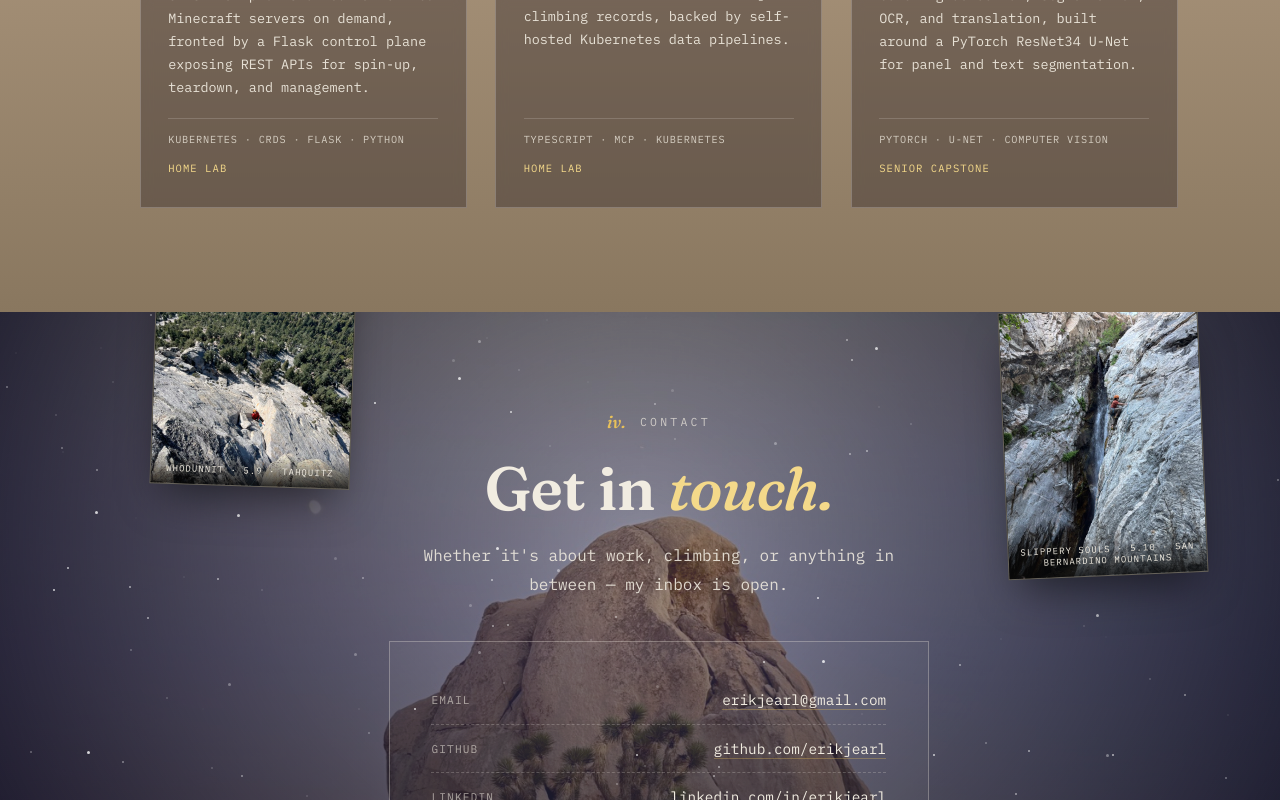
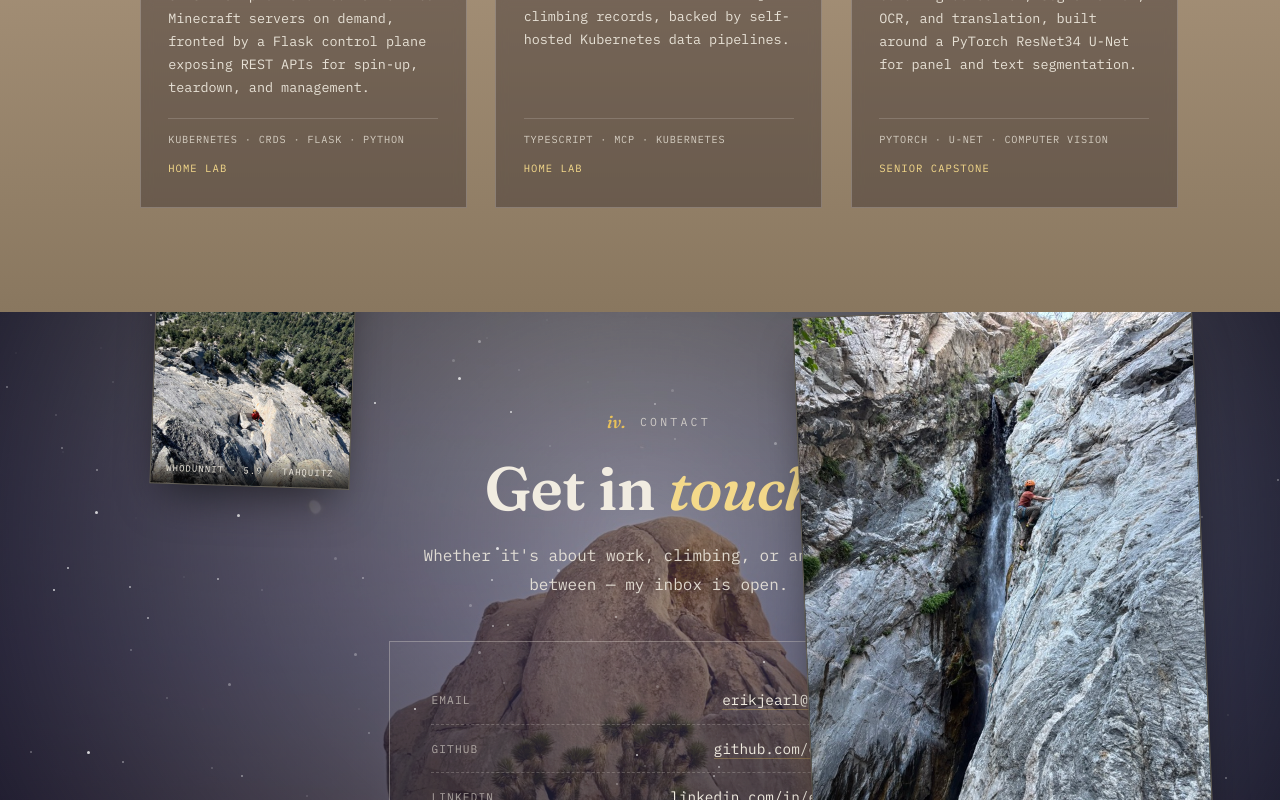
Before and after one commit to erikjearl/erikjearl.com, a React (Vite) app: page / in a window 1280 px wide. Shown: the part 3518-4318 px from the top of the page. Built offline with nearby package versions, Linux system fonts and the light colour scheme.

Commit message:
fix: print width knob flows through --w var; mid-screens scale instead of overriding

```diff
--- a/src/components/FloatPhoto.tsx
+++ b/src/components/FloatPhoto.tsx
@@ -9,7 +9,7 @@ export function FloatPhoto({ print }: { print: Print }) {
 
   const style: CSSProperties = {
     ...print.pos,
-    ...(print.width ? { width: print.width } : {}),
+    ...(print.width ? { ['--w' as string]: print.width } : {}),
     ['--tilt' as string]: print.tilt,
     ['--ar' as string]: print.ar,
   };
--- a/src/styles/base.css
+++ b/src/styles/base.css
@@ -111,7 +111,7 @@ section{
 .float-photo{
   position:absolute;
   z-index:3;
-  width:230px;
+  width:var(--w, 230px);
   will-change:transform;
 }
 .float-photo figure{
--- a/src/styles/contact.css
+++ b/src/styles/contact.css
@@ -104,5 +104,5 @@ footer{
 /* Diagonal corner prints clear the contact card at all widths once they
    slim down a little on mid-size screens. */
 @media (max-width: 1560px) {
-  #contact .float-photo { width: 200px !important; }
+  #contact .float-photo { width: calc(var(--w, 230px) * 0.8); }
 }
```
